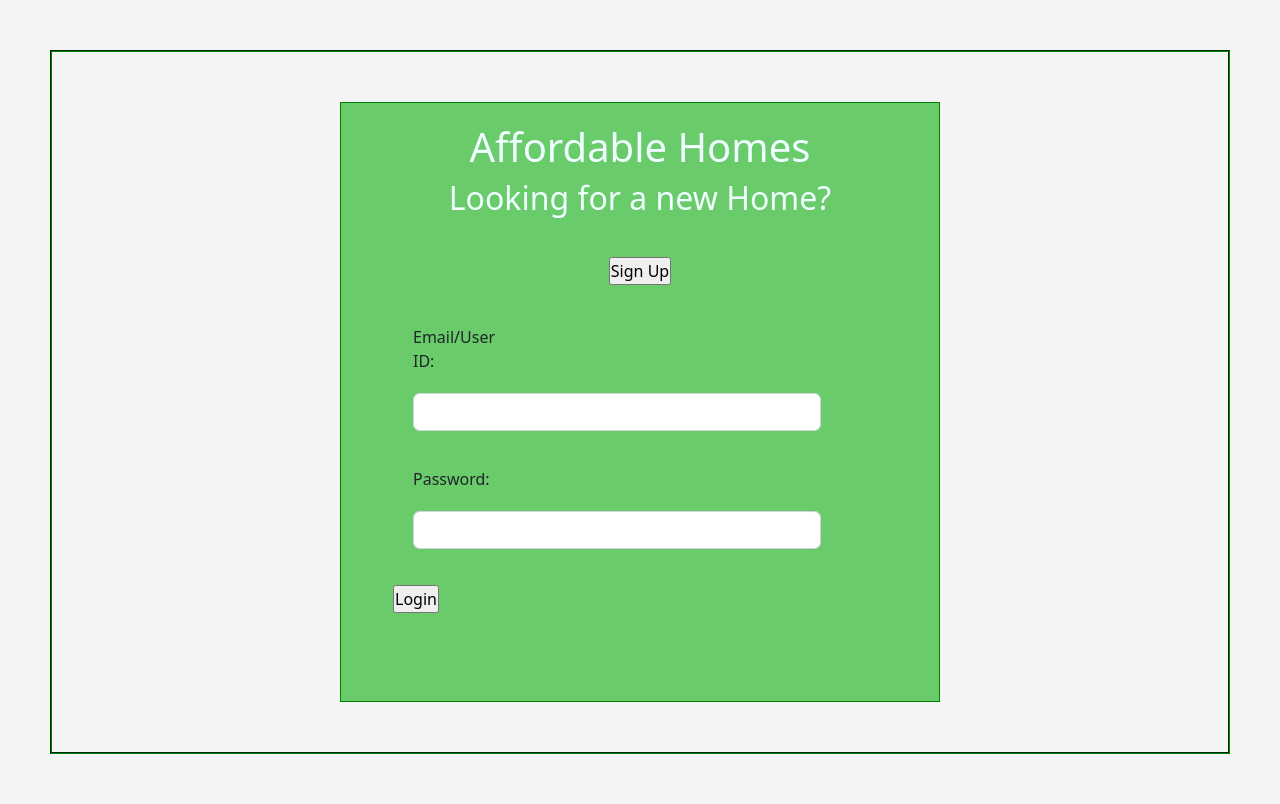
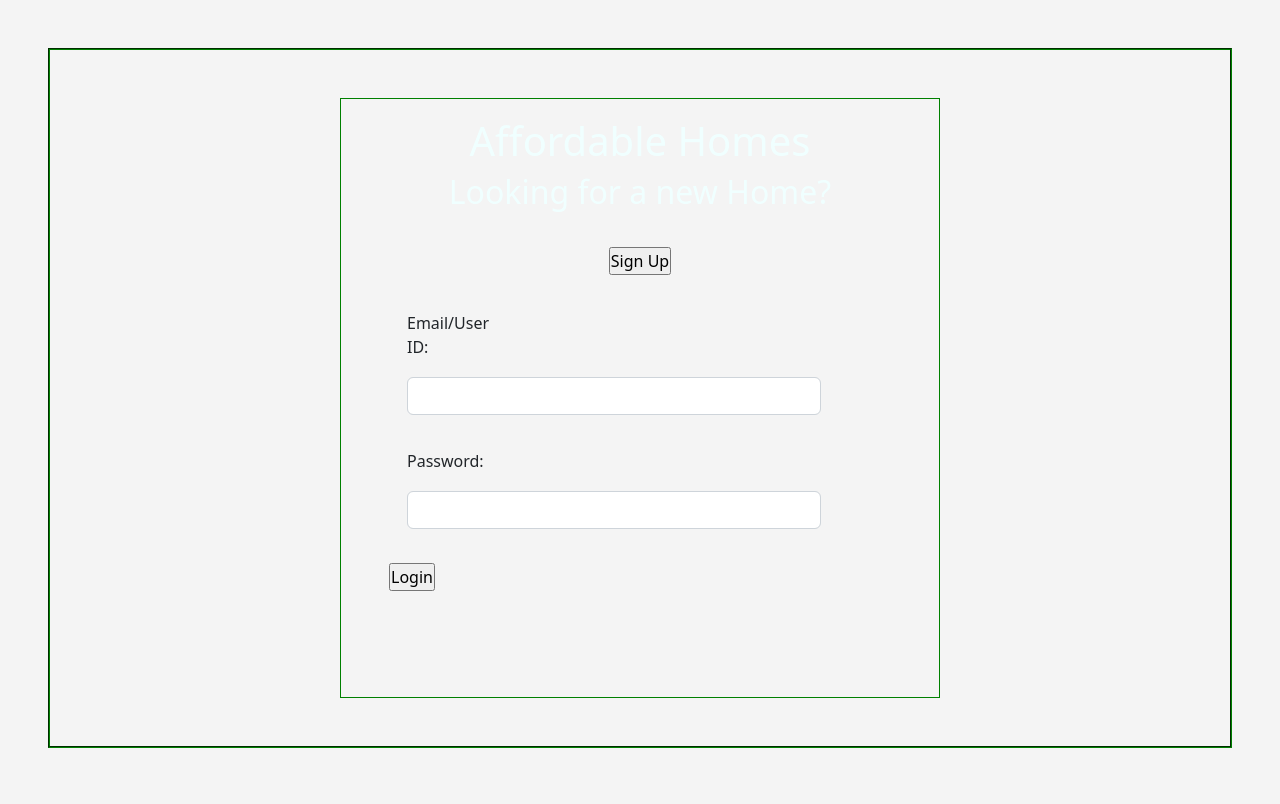
Before and after one commit to NoorMusheer/Affordable_Home_Group_8, a Flask app: page / in a window 1280 px wide. After the commit the page ends 748 px from the top, so only its background shows below. Run offline with Flask 2, Linux system fonts and the light colour scheme; parts of the project's set-up code (start-up, migrations or seed data) failed here and were passed over.

Commit message:
commit to main

```diff
--- a/flask_app/static/css/style.css
+++ b/flask_app/static/css/style.css
@@ -1,6 +1,6 @@
 *{
     padding: 0;
-    margin: 20px;
+    margin: 18px;
 }
 
 body {
@@ -15,10 +15,15 @@ body {
 .container{
     max-width: 600px;
     height: 600px;
-    background-color: rgb(106, 203, 106);
     border: 1px groove green;
 }
 h1,h2{
     color: azure;
 
 }
+
+
+.form-input{
+    margin: 0;
+    padding: 0;
+}
```
